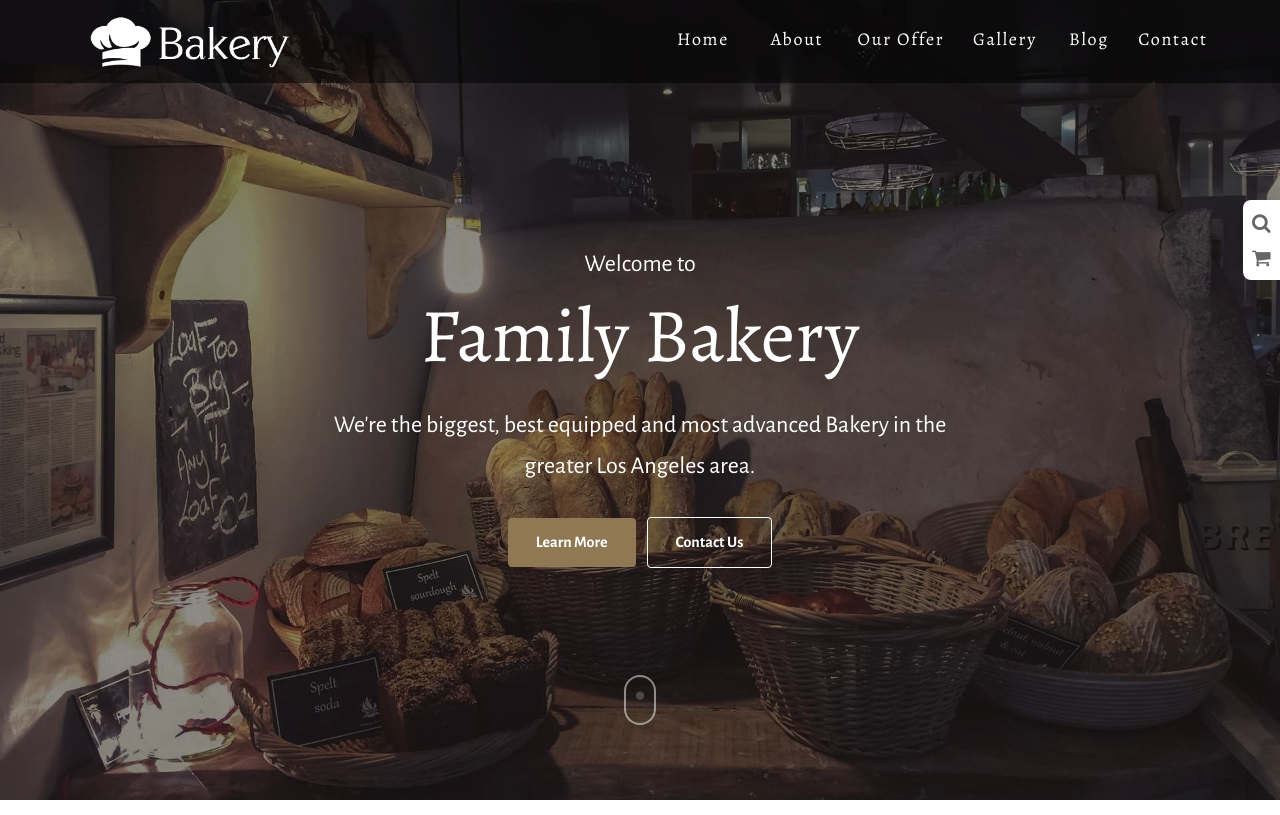
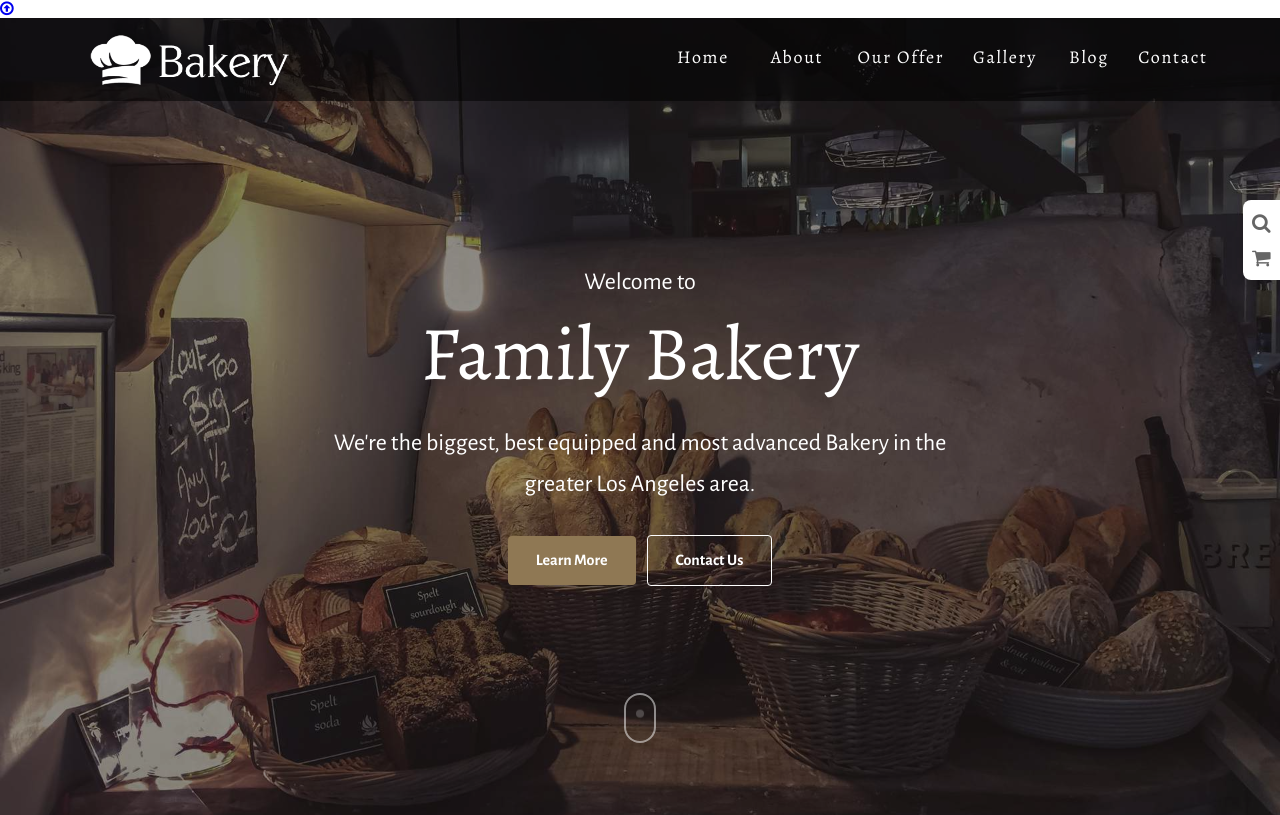
Before and after one commit to AliAhmedM48/html-task3, a plain HTML site: page index.html in a window 1280 px wide. Shown: the top 815 px of the page. Drawn offline with nearby package versions, Linux system fonts and the light colour scheme.

Commit message:
Update index.html

```diff
--- a/index.html
+++ b/index.html
@@ -41,7 +41,12 @@
         <a href="#"><i class="fa fa-search" style="font-size:20px"></i></a>
         <a href="#"><i class="fa fa-shopping-cart" style="font-size:20px"></i></a>
     </ul>
+    <div id="go-top-btn">
+        <a href="#home"><i class="fa fa-arrow-circle-o-up"></i></a>
+    </div>
+
     <div id="home">
+
         <header>
             <div class="logo">
                 <a href="#home"><img src="images/bakery-light-1.png" alt="bakery logo"></a>
```
